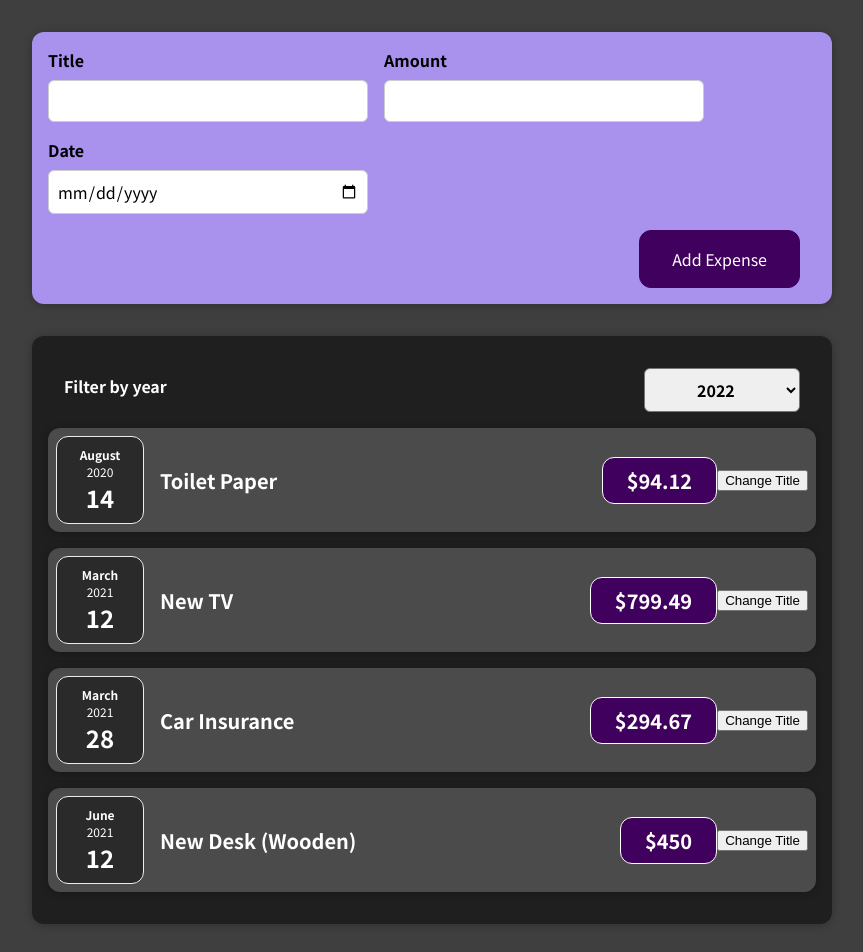
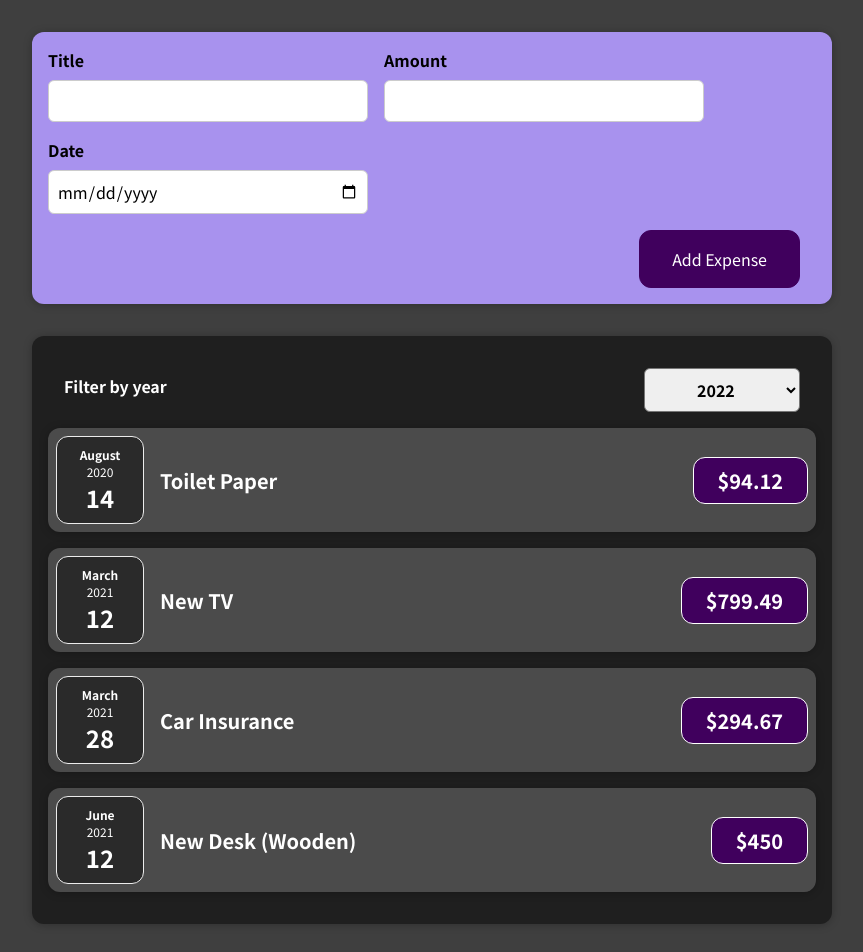
Before and after one commit to i3bdolah/Expenses-Tracker, a React (Create React App) app: page / in a window 1280 px wide. Shown: the top 952 px of the page, without its empty margins (208-1071 px from the left). Built offline with nearby package versions, Linux system fonts and the light colour scheme.

Commit message:
the data is dynamically displayed

```diff
--- a/src/App.js
+++ b/src/App.js
@@ -1,10 +1,9 @@
-import React from "react";
+import React, { useState } from "react";
 import ExpenseItem from "./components/Expenses/ExpenseItem";
 import Expenses from "./components/Expenses/Expenses";
 import NewExpense from "./components/NewExpense/NewExpense";
 
-function App() {
-  const expenses = [
+const DUMMMY_EXPENSES = [
   {
     id: "e1",
     title: "Toilet Paper",
@@ -26,9 +25,13 @@ function App() {
   },
 ];
 
+function App() {
+  const [expenses, setExpenses] = useState(DUMMMY_EXPENSES);
+
   const addExpenseHandler = (expense) => {
-    console.log("in (App.js) The root!!");
-    console.log(expense);
+    setExpenses((prevExpenses) => {
+      return [expense, ...prevExpenses];
+    });
   };
 
   return (
--- a/src/components/Expenses/ExpenseItem.js
+++ b/src/components/Expenses/ExpenseItem.js
@@ -4,21 +4,21 @@ import Card from "../UI/Card";
 import "./ExpenseItem.css";
 
 function ExpenseItem(props) {
-  const [title, setTitle] = useState(props.title);
+  // const [title, setTitle] = useState(props.title);
 
-  const clickHandler = () => {
-    setTitle("-");
-    console.log("Clicked!!!");
-  };
+  // const clickHandler = () => {
+  //   setTitle("-");
+  //   console.log("Clicked!!!");
+  // };
 
   return (
     <Card className="expense-item">
       <ExpenseDate date={props.date} />
       <div className="expense-item__description">
-        <h2>{title}</h2>
+        <h2>{props.title}</h2>
         <div className="expense-item__price">{"$" + props.amount}</div>
       </div>
-      <button onClick={clickHandler}>Change Title</button>
+      {/* <button onClick={clickHandler}>Change Title</button> */}
     </Card>
   );
 }
--- a/src/components/Expenses/Expenses.js
+++ b/src/components/Expenses/Expenses.js
@@ -15,26 +15,10 @@ function Expenses(props) {
   return (
     <Card className="expenses">
       <ExpensesFilter selected={year} onYearChange={yearChangeHandler} />
-      <ExpenseItem
-        title={props.data[0].title}
-        amount={props.data[0].amount}
-        date={props.data[0].date}
-      ></ExpenseItem>
-      <ExpenseItem
-        title={props.data[1].title}
-        amount={props.data[1].amount}
-        date={props.data[1].date}
-      ></ExpenseItem>
-      <ExpenseItem
-        title={props.data[2].title}
-        amount={props.data[2].amount}
-        date={props.data[2].date}
-      ></ExpenseItem>
-      <ExpenseItem
-        title={props.data[3].title}
-        amount={props.data[3].amount}
-        date={props.data[3].date}
-      ></ExpenseItem>
+
+      {props.data.map((el) => (
+        <ExpenseItem title={el.title} amount={el.amount} date={el.date} />
+      ))}
     </Card>
   );
 }
--- a/src/components/NewExpense/NewExpense.js
+++ b/src/components/NewExpense/NewExpense.js
@@ -8,7 +8,6 @@ const NewExpense = (props) => {
       ...enteredExpenseData,
       id: Math.random().toString(),
     };
-    console.log("From NewExpense (Father)!");
     console.log(expenseData);
 
     props.onAddExpense(expenseData);
```
Lines whose indentation alone changed are shown as unchanged.
